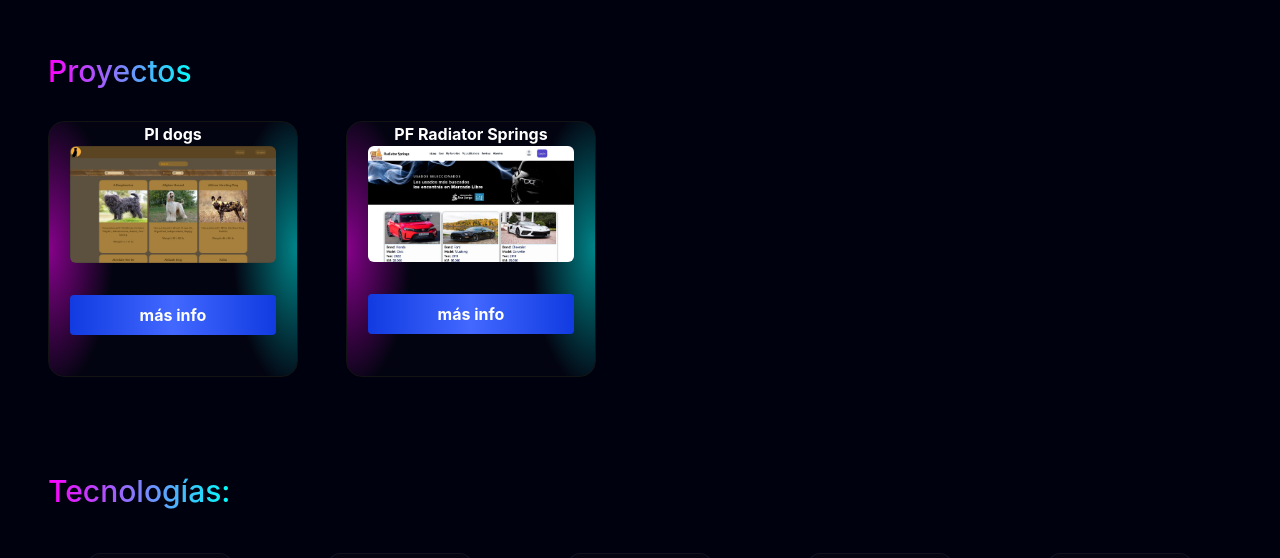
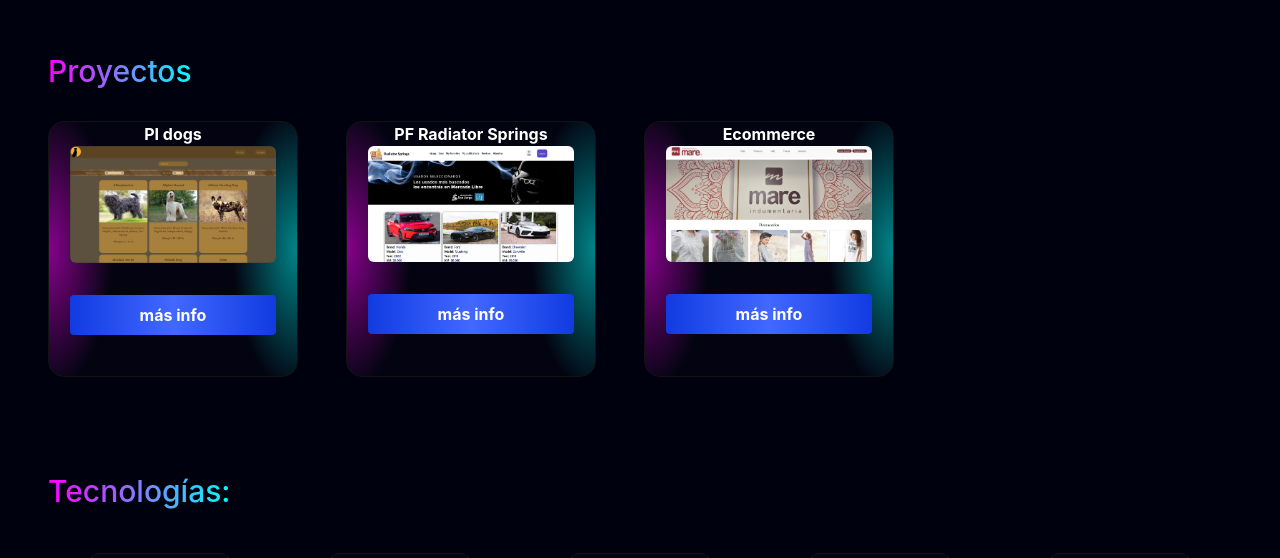
Before and after one commit to LucasIriarte/Portfolio, a React (Vite) app: page / in a window 1280 px wide. Shown: the part 843-1401 px from the top of the page. Built offline with nearby package versions, Linux system fonts and the light colour scheme.

Commit message:
feat:add card proyect no Country

```diff
--- a/src/components/Home/Home.jsx
+++ b/src/components/Home/Home.jsx
@@ -6,7 +6,7 @@ import Tecnologies from "../Tecnologies/Tecnologies";
 import Lucas from "../../assets/Lucas.png"
 import Footer from "../Footer/Footer";
 import Styles from "./Home.module.css"
-import Variables from "../../Variables.css"
+import Variables from "../../Variables.css?inline"
 
 const Home = () => {
     return (
--- a/src/components/Proyects/Proyects.jsx
+++ b/src/components/Proyects/Proyects.jsx
@@ -2,6 +2,7 @@ import React from "react";
 import Cards from "../Cards/Cards";
 import PiDogs from "../../assets/piDogs.jpg"
 import pfRadiatorSprings from "../../assets/pfRadiatorSprings.jpg"
+import Ecommerce from "../../assets/Ecommerce.png"
 
 
 const Proyects = () => {
@@ -13,6 +14,9 @@ const Proyects = () => {
                 <div className="sm:ml-12">
                     <Cards title="PF Radiator Springs" img={pfRadiatorSprings} moreInfo="Proyecto grupal en donde la idea se basa en una página para la venta y compra de automoviles, se creó una api en la que se pueden guardar nuevos autos a la venta y son mostrados de manera automatica tras un pago por anunciarlo." deploy="https://pf-henryss.vercel.app/" gitHub="https://github.com/Knd0/PF_Henryss" />
                 </div>
+                <div className="sm:ml-12">
+                    <Cards title="Ecommerce" img={Ecommerce} moreInfo="Simulación de trabajo en grupo, en el que se hizo un Ecommerce completamente desde cero con gente trabajando en su area de Frontend/Backend en la que se utilizó java para Backend y React para el Frontend." deploy="https://client-no-country.vercel.app/" />
+                </div>
             </div>
         </div>
     )
```
Also changed, not shown: src/assets/Ecommerce.png (added).
